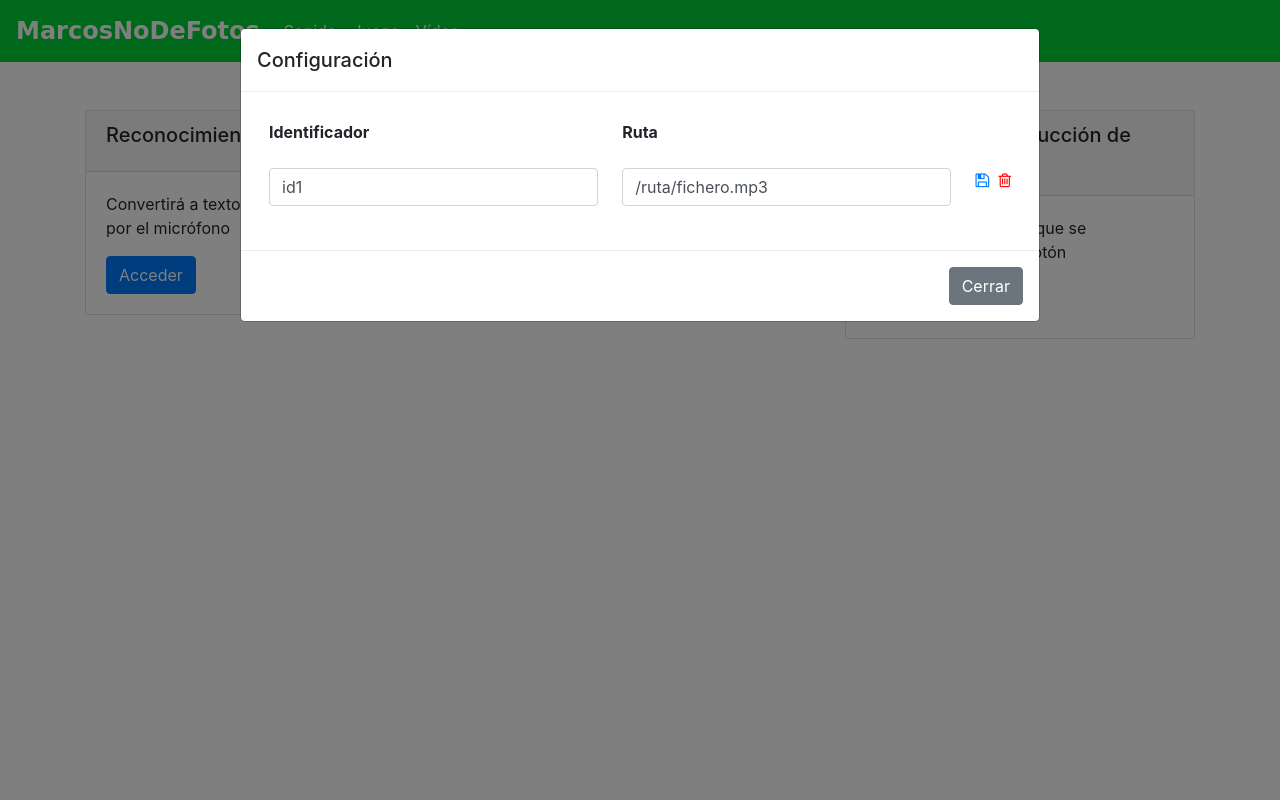
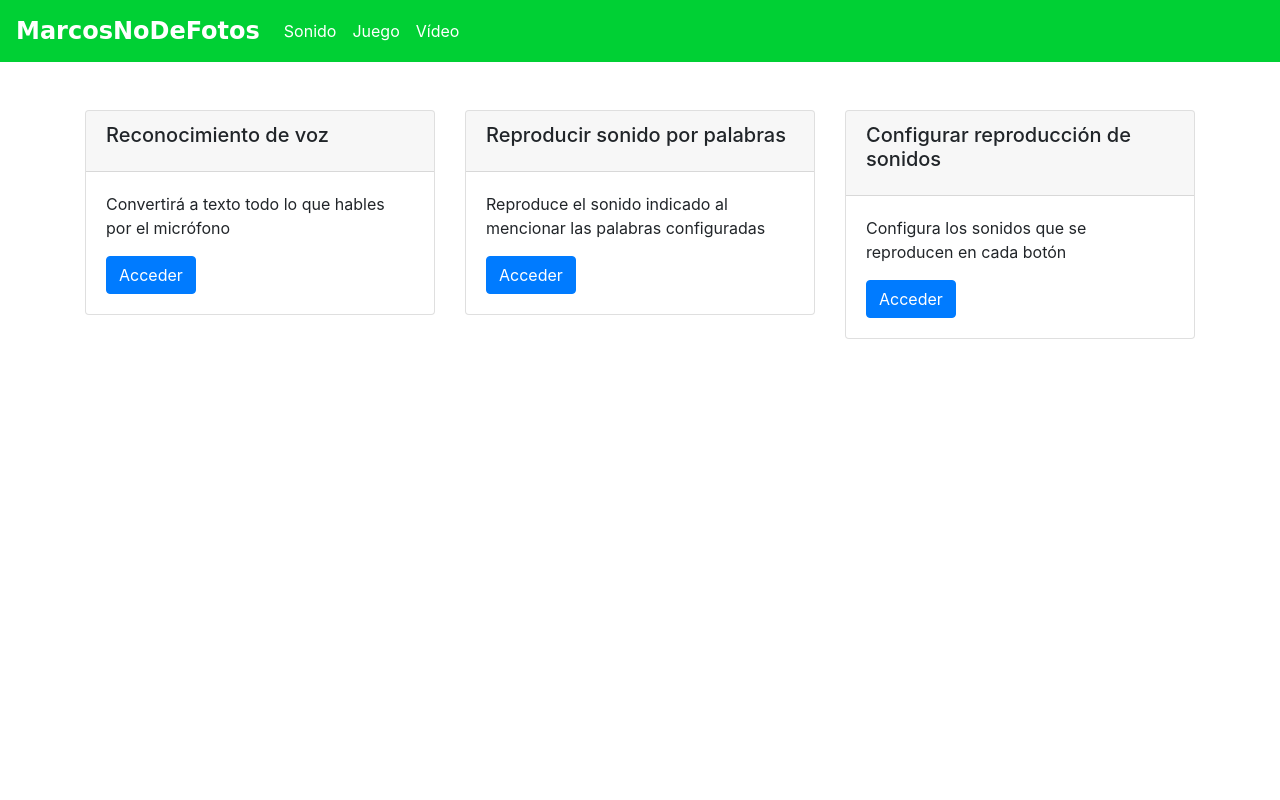
Before and after one commit to MarcosNoDeFotos/yt_utils, a Flask app: page /sonido in a window 1280 px wide. Run offline with Flask 3, Linux system fonts and the light colour scheme; data comes from the database, SQL or seed files in the repository; both versions use the stored data as it was after the commit.

Commit message:
se completa la configuración de sonidos a falta de la reproducción

```diff
--- a/main.py
+++ b/main.py
@@ -50,6 +50,34 @@
 
 
 
+@app.route("/guardarConfiguracionSonido",  methods = ['POST'])
+def guardarConfiguracionSonido():
+    status = "ok"
+    response = ""
+    id = request.form.get("id")
+    identificador = request.form.get("identificador")
+    ruta = request.form.get("ruta")
+    ruta = ruta.replace("\\", "/")
+    if id == "creando":
+        nuevoId = config_sonidos.nuevaConfiguracionSonido(identificador, ruta)
+        response = json.dumps({'status': status, 'id': nuevoId})
+    else:
+        if not config_sonidos.actualizarConfiguracionSonido(id, identificador, ruta):
+            status = "failed"
+        response = json.dumps({'status': status})
+    return response
+
+
+@app.route("/eliminarConfiguracionSonido",  methods = ['POST'])
+def eliminarConfiguracionSonido():
+    status = "ok"
+    id = request.form.get("id")
+    if not config_sonidos.eliminarConfiguracionSonido(id):
+        status = "failed"
+    return json.dumps({'status': status})
+
+
+
 
 
 
--- a/modelo/config_sonidos.py
+++ b/modelo/config_sonidos.py
@@ -22,11 +22,12 @@
 def nuevaConfiguracionSonido(identificador, rutaFichero):
     db = dbcon.getDB()
     cursor = db.cursor()
-    result = cursor.execute(f"insert into {tabla}(identificador, rutaFichero) values(?,?)", (identificador, rutaFichero))
+    nuevoID = dbcon.getSequence(tabla)
+    result = cursor.execute(f"insert into {tabla}(id, identificador, rutaFichero) values(?,?,?)", (nuevoID,identificador, rutaFichero))
     db.commit()
     cursor.close()
     db.close()
-    return result.rowcount == 1
+    return nuevoID
 
 def eliminarConfiguracionSonido(id):
     db = dbcon.getDB()
--- a/static/css/styles.css
+++ b/static/css/styles.css
@@ -29,3 +29,7 @@
     flex-direction: row;
     flex-wrap: nowrap;
 }
+
+.tick{
+    color: green;
+}
--- a/static/js/custom_scr.js
+++ b/static/js/custom_scr.js
@@ -1,3 +1,7 @@
+
+var completadoIcon = '<i class="fa fa-check tick" aria-hidden="true"></i>'
+var cargandoIcon = '<i class="fa fa-spinner" aria-hidden="true"></i>'
+
 
 $("#pegarCapturaYTraducir").on("click", pegarCapturaYTraducir)
 $("#pegarCapturaYReconocerTexto").on("click", pegarCapturaYReconocerTexto)
@@ -44,11 +48,11 @@
             response.configuraciones.forEach(config => {
                 var tr = document.createElement("tr")
                 tr.setAttribute("data-id", config.id)
-                tr.innerHTML = '<td><input type="text" value="'+config.identificador+'" class="form-control" data-type="conf-sonido-id" data-id="'+config.id+'"></td>' +
-                            '<td><input type="text" value="'+config.rutaFichero+'" class="form-control" data-type="conf-sonido-ruta" data-id="'+config.id+'"></td>' +
+                tr.innerHTML = '<td><input type="text" value="'+config.identificador+'" class="form-control" data-type="conf-sonido-id"></td>' +
+                            '<td><input type="text" value="'+config.rutaFichero+'" class="form-control" data-type="conf-sonido-ruta"></td>' +
                             '<td class="acciones-lista">' +
-                            '    <a href="#" onclick="guardarConfSonido('+config.id+')"><i class="fa fa-floppy-o" aria-hidden="true"></i></a>' +
-                            '    <a href="#" onclick="eliminarConfSonido('+config.id+')"><i class="fa fa-trash-o btn-trash" aria-hidden="true"></i></a>' +
+                            '    <a href="#" onclick="guardarConfSonido(this)"><i class="fa fa-floppy-o" aria-hidden="true"></i></a>' +
+                            '    <a href="#" onclick="eliminarConfSonido(this)"><i class="fa fa-trash-o btn-trash" aria-hidden="true"></i></a>' +
                             '</td>'
                 document.querySelector("#contenidoConfigSonidos").appendChild(tr)
             });
@@ -58,23 +62,82 @@
 }
 
 
-function guardarConfSonido(id) {
-    var identificador = document.querySelector("input[data-id='"+id+"'][data-type='conf-sonido-id']").value
-    var ruta = document.querySelector("input[data-id='"+id+"'][data-type='conf-sonido-ruta']").value
+function guardarConfSonido(src) {
+    var row = src.parentNode.parentNode;
+    var id = row.getAttribute("data-id")
+    var initialBTNInner = src.innerHTML;
+    src.innerHTML = cargandoIcon
+    var identificadorInput = row.querySelector("td input[data-type='conf-sonido-id']")
+    var rutaInput = row.querySelector("td input[data-type='conf-sonido-ruta']")
     var formData = new FormData()
     formData.append("id", id)
-    formData.append("identificador", identificador)
-    formData.append("ruta", ruta)
+    formData.append("identificador", identificadorInput.value)
+    formData.append("ruta", rutaInput.value)
+
     $.ajax({
         type: "POST",
-        data : formData,
         url: "/guardarConfiguracionSonido",
+        data: formData,
+        crossDomain: 'true',
+        contentType: false,
+        processData: false,
         success: function (response) {
-            alert("Bien!")
-            // TODO crear la funcionalidad de guardar configuración
+            response = JSON.parse(response)
+            if (response.status == "ok") {
+                if (response.id != null) {
+                    row.setAttribute("data-id", response.id)
+                }
+                src.innerHTML = completadoIcon
+                setTimeout(() => {
+                    src.innerHTML = initialBTNInner
+                }, 2000);
+            }
+
+        }
+    });
+}
+
+function eliminarConfSonido(src) {
+    var row = src.parentNode.parentNode;
+    var id = row.getAttribute("data-id")
+    src.innerHTML = cargandoIcon
+    var formData = new FormData()
+    formData.append("id", id)
+
+    $.ajax({
+        type: "POST",
+        url: "/eliminarConfiguracionSonido",
+        data: formData,
+        crossDomain: 'true',
+        contentType: false,
+        processData: false,
+        success: function (response) {
+            response = JSON.parse(response)
+            if (response.status == "ok") {
+                src.innerHTML = completadoIcon
+                setTimeout(() => {
+                    row.parentNode.removeChild(row)
+                }, 2000);
+            }
+
         }
     });
 }
 
 
-abrirConfiguracionesSonidos()
+function nuevoConfSonido() {
+    if (document.querySelector("tr[data-id='creando']") == null) {
+        var tr = document.createElement("tr")
+        tr.setAttribute("data-id", "creando")
+        tr.innerHTML = '<td><input type="text" value="" class="form-control" data-type="conf-sonido-id" data-id="creando"></td>' +
+                    '<td><input type="text" value="" class="form-control" data-type="conf-sonido-ruta" data-id="creando"></td>' +
+                    '<td class="acciones-lista">' +
+                    '    <a href="#" onclick="guardarConfSonido(this, \'creando\')"><i class="fa fa-floppy-o" aria-hidden="true"></i></a>' +
+                    '    <a href="#" onclick="eliminarConfSonido(this, \'creando\')"><i class="fa fa-trash-o btn-trash" aria-hidden="true"></i></a>' +
+                    '</td>'
+        document.querySelector("#contenidoConfigSonidos").appendChild(tr)
+        tr.querySelector("td input[data-type='conf-sonido-id']").focus()
+    }
+
+
+}
--- a/templates/juego.html
+++ b/templates/juego.html
@@ -34,6 +34,7 @@
         </div>
     </nav>
     <div class="container mt-4">
+    <div id="alert" aria-live="polite" aria-atomic="true" class="alert-container"></div>
         <div class="row">
             <div class="col-4 mt-4">
                 <div class="card">
--- a/templates/modales.html
+++ b/templates/modales.html
@@ -96,16 +96,11 @@
                         </tr>
                     </thead>
                     <tbody id="contenidoConfigSonidos">
-                        <tr data-id="">
-                            <td><input type="text" class="form-control conf-son-id" data-id=""></td>
-                            <td><input type="text" class="form-control conf-son-ruta" data-id=""></td>
-                            <td class="acciones-lista">
-                                <a href="#" onclick="guardarConfSonido()"><i class="fa fa-floppy-o" aria-hidden="true"></i></a>
-                                <a href="#" onclick="eliminarConfSonido()"><i class="fa fa-trash-o btn-trash" aria-hidden="true"></i></a>
-                            </td>
-                        </tr>
                     </tbody>
                 </table>
+                <div class="row justify-content-end mr-4">
+                    <a href="#" class="btn btn-primary" id="nuevoConfSonido" onclick="nuevoConfSonido()">Nuevo</a>
+                </div>
             </div>
             <div class="modal-footer">
                 <button type="button" class="btn btn-secondary" data-dismiss="modal">Cerrar</button>
--- a/templates/sonido.html
+++ b/templates/sonido.html
@@ -34,6 +34,7 @@
         </div>
     </nav>
     <div class="container mt-4">
+    <div id="alert" aria-live="polite" aria-atomic="true" class="alert-container"></div>
         <div class="row">
             <div class="col-4 mt-4">
                 <div class="card">
@@ -64,7 +65,7 @@
                     </div>
                     <div class="card-body">
                         <p class="card-text">Configura los sonidos que se reproducen en cada botón</p>
-                        <a href="#" class="btn btn-primary">Acceder</a>
+                        <a href="#" onclick="abrirConfiguracionesSonidos()" class="btn btn-primary">Acceder</a>
                     </div>
                 </div>
             </div>
--- a/templates/video.html
+++ b/templates/video.html
@@ -34,6 +34,7 @@
         </div>
     </nav>
     <div class="container mt-4">
+    <div id="alert" aria-live="polite" aria-atomic="true" class="alert-container"></div>
         <div class="row">
             <div class="col-4 mt-4">
                 <div class="card">
```
Also changed, not shown: templates/index.html (+12 -0 lines), database.db.
